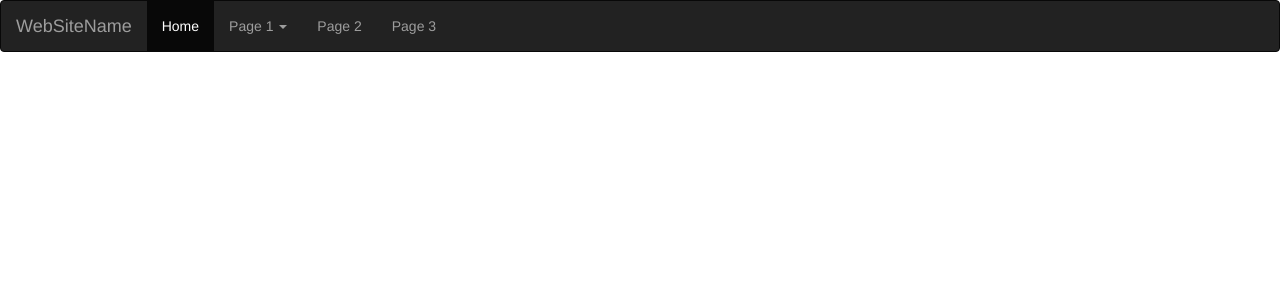
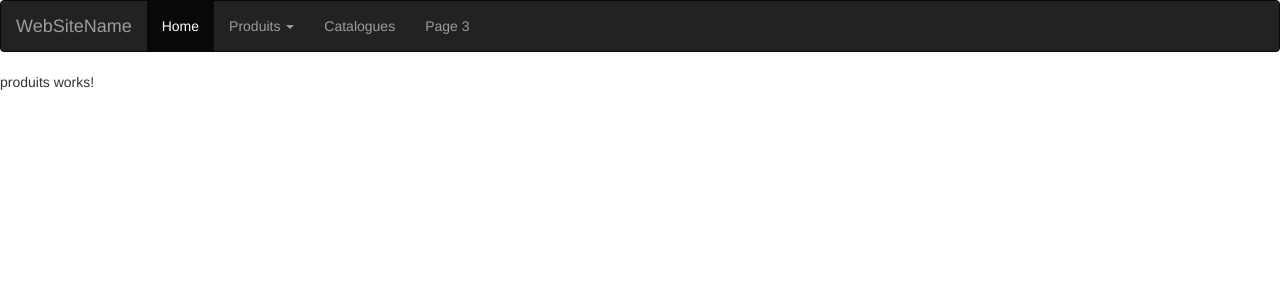
Before and after one commit to benzina/front-end-gestion-des-produits, an Angular app in the folder front-end-gestion-produits/: page /produits in a window 1280 px wide. Before the commit this address led to /. Shown: the top 300 px of the page. Built offline with nearby package versions, Linux system fonts and the light colour scheme.

Commit message:
creation de la composant produit et configuration de la fichier routing

```diff
--- a/front-end-gestion-produits/src/app/app-routing.module.ts
+++ b/front-end-gestion-produits/src/app/app-routing.module.ts
@@ -1,7 +1,12 @@
 import { NgModule } from '@angular/core';
 import { RouterModule, Routes } from '@angular/router';
+import {ProduitsComponent} from "./produits/produits.component";
 
-const routes: Routes = [];
+const routes: Routes = [
+  {
+    path:"produits",component:ProduitsComponent
+  }
+];
 
 @NgModule({
   imports: [RouterModule.forRoot(routes)],
--- a/front-end-gestion-produits/src/app/app.component.html
+++ b/front-end-gestion-produits/src/app/app.component.html
@@ -6,16 +6,18 @@
     <ul class="nav navbar-nav">
       <li class="active"><a href="#">Home</a></li>
       <li class="dropdown">
-        <a class="dropdown-toggle" data-toggle="dropdown" href="#">Page 1
+        <a class="dropdown-toggle" data-toggle="dropdown" href="#" >Produits
           <span class="caret"></span></a>
         <ul class="dropdown-menu">
-          <li><a href="#">Page 1-1</a></li>
-          <li><a href="#">Page 1-2</a></li>
-          <li><a href="#">Page 1-3</a></li>
+          <li><a href="#" routerLink="/produits">Ajouter</a></li>
+          <li><a href="#">Supprimer</a></li>
         </ul>
       </li>
-      <li><a href="#">Page 2</a></li>
+      <li><a href="#">Catalogues</a></li>
       <li><a href="#">Page 3</a></li>
     </ul>
   </div>
 </nav>
+<router-outlet>
+
+</router-outlet>
--- a/front-end-gestion-produits/src/app/app.module.ts
+++ b/front-end-gestion-produits/src/app/app.module.ts
@@ -3,10 +3,12 @@ import { BrowserModule } from '@angular/platform-browser';
 
 import { AppRoutingModule } from './app-routing.module';
 import { AppComponent } from './app.component';
+import { ProduitsComponent } from './produits/produits.component';
 
 @NgModule({
   declarations: [
-    AppComponent
+    AppComponent,
+    ProduitsComponent
   ],
   imports: [
     BrowserModule,
--- /dev/null
+++ b/front-end-gestion-produits/src/app/produits/produits.component.html
@@ -0,0 +1 @@
+<p>produits works!</p>
--- /dev/null
+++ b/front-end-gestion-produits/src/app/produits/produits.component.ts
@@ -0,0 +1,15 @@
+import { Component, OnInit } from '@angular/core';
+
+@Component({
+  selector: 'app-produits',
+  templateUrl: './produits.component.html',
+  styleUrls: ['./produits.component.css']
+})
+export class ProduitsComponent implements OnInit {
+
+  constructor() { }
+
+  ngOnInit(): void {
+  }
+
+}
```
Also changed, not shown: front-end-gestion-produits/src/app/produits/produits.component.css (added), 1 other file (tests, documents, lock files or other folders).
